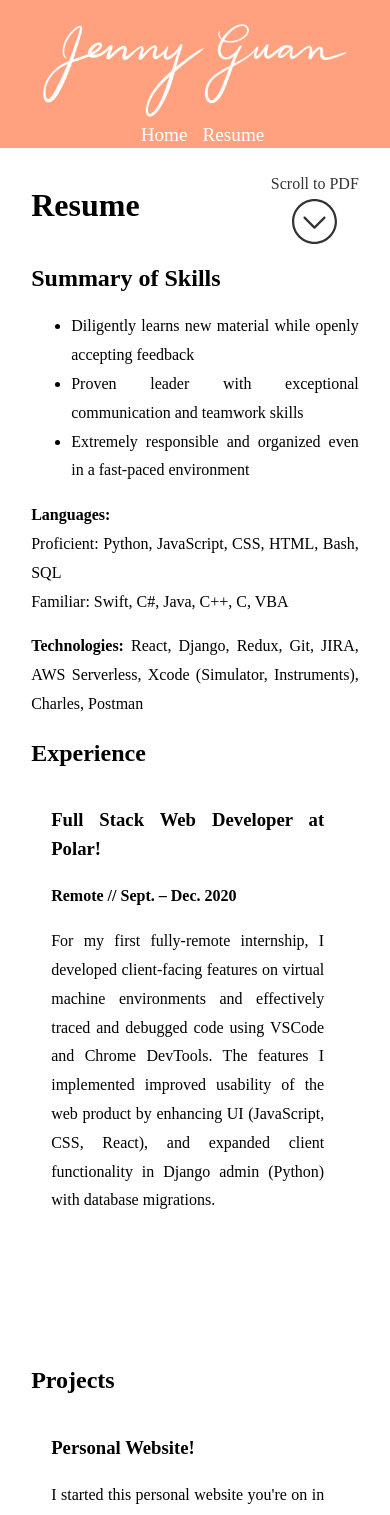
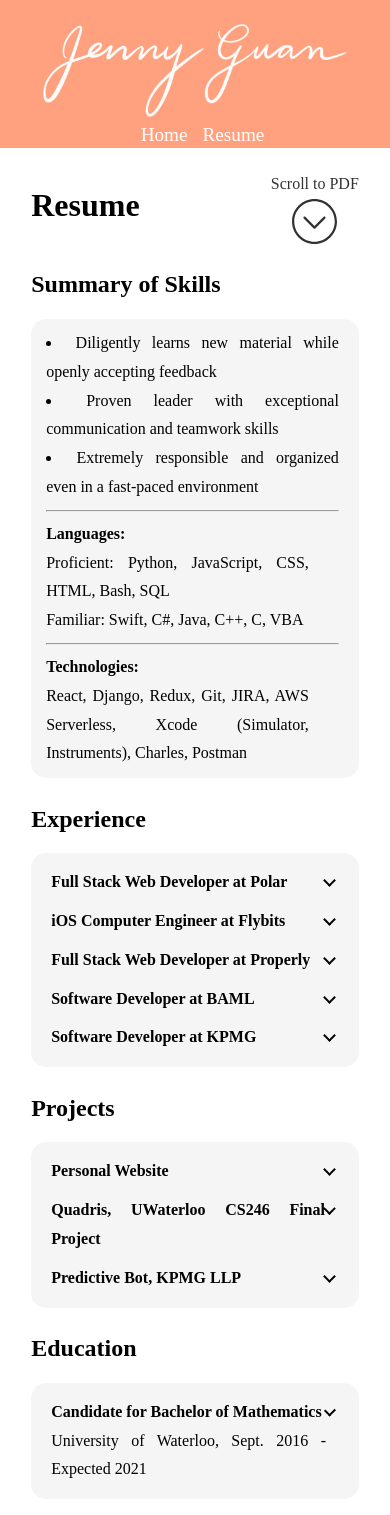
Before and after one commit to jennyguan/portfolio, a React (Create React App) app: page /resume in a window 390 px wide. Shown: the top 1515 px of the page. Built offline with nearby package versions, Linux system fonts and the light colour scheme.

Commit message:
Accordions on resume page

```diff
--- a/package.json
+++ b/package.json
@@ -8,6 +8,7 @@
     "@testing-library/user-event": "^7.2.1",
     "framer-motion": "^2.6.13",
     "react": "^16.13.1",
+    "react-accessible-accordion": "^3.3.3",
     "react-bootstrap": "^1.3.0",
     "react-dom": "^16.13.1",
     "react-router-dom": "^5.2.0",
--- a/src/Resume.css
+++ b/src/Resume.css
@@ -19,27 +19,94 @@
     justify-content: center;
 }
 
-.experience-container {
+.resume-section {
+    padding-top: 2%;
+}
+
+.accordion, .summary {
+    background-color: whitesmoke;
+    padding: 10px 20px 10px 15px;
+    border-radius: 15px;
+}
+
+.accordion :focus {
+    outline: none;
+}
+
+.accordion__button {
     display: flex;
     flex-direction: row;
-    overflow:auto;
-    white-space: nowrap;
-    scroll-snap-type: x mandatory;
+    justify-content: space-between;
+    padding: 5px;
 }
 
-.experience {
-    scroll-snap-align: center;
-    padding-left: 20px;
-    padding-right: 20px;
+.accordion__button:after {
+    content: '';
+    height: 7px;
+    width: 7px;
+    margin-top: 8px;
+    border-bottom: 2px solid currentColor;
+    border-right: 2px solid currentColor;
+    transform: rotate(45deg);
 }
 
-.experience h3 {
-    white-space: pre-wrap;
+.accordion__button[aria-expanded='true']::after {
+    transform: rotate(-135deg);
 }
 
-.experience p {
-    white-space: normal;
-    width: 70vw;
+.accordion__heading :hover {
+    color: var(--main-dark-color);
+}
+
+.accordion__panel {
+    padding: 10px;
+    animation: fadein 0.35s ease-in;
+}
+
+.accordion__panel strong {
+    font-size: 15.5px;
+}
+
+@keyframes fadein {
+    0% {
+        opacity: 0;
+    }
+
+    100% {
+        opacity: 1;
+    }
+}
+
+.accordion__heading{
+    font-weight: bold;
+}
+
+.education-header {
+    display: block;
+}
+
+.university-text {
+    font-weight: normal;
+}
+
+@media (max-width: 629px) {
+    .summary .resume-flex-row {
+        flex-flow: column wrap;
+    }
+}
+@media (max-width: 869px) {
+    .courses.resume-flex-row {
+        flex-flow: column wrap;
+    }
+}
+
+.resume-flex-row {
+    display: flex;
+    flex-direction: row;
+}
+
+.resume-col {
+    padding-right: 30px;
 }
 
 .resume-pdf-container {
--- a/src/Resume.js
+++ b/src/Resume.js
@@ -5,7 +5,13 @@ import scrollDownIcon from './images/scroll-down-icon.svg'
 import scrollUpIcon from './images/scroll-up-icon.svg'
 import downloadIcon from './images/download-icon.svg';
 import './Resume.css';
-import { Timeline, TimelineItem }  from 'vertical-timeline-component-for-react';
+import {
+    Accordion,
+    AccordionItem,
+    AccordionItemHeading,
+    AccordionItemButton,
+    AccordionItemPanel,
+} from 'react-accessible-accordion';
 
 function scrollToResume() {
     const resumeElement = document.getElementById("resumePDF")
@@ -40,38 +46,46 @@ function Resume(props) {
                     </div>
                 </div>
                 <div className="resume-text">
+                    <div className="resume-section">
                         <h2>Summary of Skills</h2>
-                    <ul>
+                        <div className="summary">
                             <li>Diligently learns new material while openly accepting feedback</li>
                             <li>Proven leader with exceptional communication and teamwork skills</li>
                             <li>Extremely responsible and organized even in a fast-paced environment</li>
-                    </ul>
-                    <p>
-                        <strong>Languages: </strong><br />
+                            <hr />
+                            <div className="resume-flex-row">
+                                <div className="resume-col">
+                                    <strong>Languages:</strong>
+                                </div>
+                                <div className="resume-col">
                                     Proficient: Python, JavaScript, CSS, HTML, Bash, SQL<br />
                                     Familiar: Swift, C#, Java, C++, C, VBA
-                    </p>
-
-                    <strong>Technologies: </strong>
+                                </div>
+                            </div>
+                            <hr />
+                            <div className="resume-flex-row">
+                                <div className="resume-col">
+                                    <strong>Technologies:</strong>
+                                </div>
+                                <div className="resume-col">
                                     React, Django, Redux, Git, JIRA, AWS Serverless, Xcode
                                     (Simulator, Instruments), Charles, Postman
-
+                                </div>
+                            </div>
+                        </div>
+                    </div>
+                    <div className="resume-section">
                         <h2>Experience</h2>
-                    {Experiences}
-
+                        {ExperiencesAccordion}
+                    </div>
+                    <div className="resume-section">
                         <h2>Projects</h2>
-                    {Projects}
-
+                        {ProjectsAccordion}
+                    </div>
+                    <div className="resume-section">
                         <h2>Education</h2>
-                    <p><strong>Candidate for Bachelor of Mathematics</strong><br/>
-                        University of Waterloo, Sept. 2016 - Expected 2021</p>
-                    <ul>
-                        <li>Major: (Honours, Co-op) Computational Mathematics<br />
-                            Minors: Computing, Combinatorics & Optimization</li>
-                        <li>Relevant Courses: Object-Oriented Software Dev. (C++, Bash), Algorithm
-                            Design & Data Abstraction (C), Functional Programming (Racket), Data
-                            Types & Structures, Management Info. Systems, Logic & Computation</li>
-                    </ul>
+                        {EducationAccordion}
+                    </div>
                 </div>
             </div>
 
@@ -99,10 +113,15 @@ function Resume(props) {
     )
 }
 
-const Experiences = (
-    <div className="experience-container">
-        <div className="experience">
-            <h3>Full Stack Web Developer at Polar!</h3>
+const ExperiencesAccordion = (
+    <Accordion allowMultipleExpanded allowZeroExpanded>
+        <AccordionItem>
+            <AccordionItemHeading>
+                <AccordionItemButton>
+                    Full Stack Web Developer at Polar
+                </AccordionItemButton>
+            </AccordionItemHeading>
+            <AccordionItemPanel>
                 <strong>Remote // Sept. – Dec. 2020</strong>
                 <p>
                     For my first fully-remote internship, I developed client-facing features
@@ -111,10 +130,15 @@ const Experiences = (
                     usability of the web product by enhancing UI (JavaScript, CSS, React),
                     and expanded client functionality in Django admin (Python) with database migrations.
                 </p>
-        </div>
-
-        <div className="experience">
-            <h3>iOS Computer Engineer at Flybits!</h3>
+            </AccordionItemPanel>
+        </AccordionItem>
+        <AccordionItem>
+            <AccordionItemHeading>
+                <AccordionItemButton>
+                    iOS Computer Engineer at Flybits
+                </AccordionItemButton>
+            </AccordionItemHeading>
+            <AccordionItemPanel>
                 <strong>Toronto, ON // Jan. – Mar. 2020</strong>
                 <p>
                     As a new iOS developer, I completed Stanford's iOS App Development (CS193P) course
@@ -124,10 +148,15 @@ const Experiences = (
                     and Charles to ensure quality. All tasks were documented appropriately in JIRA, and
                     I engaged in agile scrum meetings such as daily stand-up, sprint planning, and retrospective.
                 </p>
-        </div>
-
-        <div className="experience">
-            <h3>Full Stack Web Developer at Properly!</h3>
+            </AccordionItemPanel>
+        </AccordionItem>
+        <AccordionItem>
+            <AccordionItemHeading>
+                <AccordionItemButton>
+                    Full Stack Web Developer at Properly
+                </AccordionItemButton>
+            </AccordionItemHeading>
+            <AccordionItemPanel>
                 <strong>Toronto, ON // May – Aug. 2019</strong>
                 <p>
                     I worked at Properly when they were a team of about 15 located in the start-up
@@ -137,46 +166,85 @@ const Experiences = (
                     and APIs with AWS Serverless architecture (Lambda, S3, DynamoDB, CloudFormation)
                     to fetch and pull data powering the listing site and operations web portal.
                 </p>
-        </div>
-
-        <section className="experience">
-            <h3>Software Developer at Bank of America Merrill Lynch!</h3>
+            </AccordionItemPanel>
+        </AccordionItem>
+        <AccordionItem>
+            <AccordionItemHeading>
+                <AccordionItemButton>
+                    Software Developer at BAML
+                </AccordionItemButton>
+            </AccordionItemHeading>
+            <AccordionItemPanel>
                 <strong>Toronto, ON // Sept. – Dec. 2018</strong>
                 <p>
-                At BAML, I worked alone on reimplementing a report generator feature on
+                    At Bank of America Merrill Lynch, I worked alone on reimplementing a report generator feature on
                     the front-office trading system to fix a database security issue. I designed
                     the UI in C# with WinForms. The client activity data was fetched from SQL
                     queries and procedures that would be returned through Java endpoints that
                     I created and tested with Postman.
                 </p>
-        </section>
-
-        <div className="experience">
-            <h3>Software Developer at KPMG!</h3>
+            </AccordionItemPanel>
+        </AccordionItem>
+        <AccordionItem>
+            <AccordionItemHeading>
+                <AccordionItemButton>
+                    Software Developer at KPMG
+                </AccordionItemButton>
+            </AccordionItemHeading>
+            <AccordionItemPanel>
                 <strong>Toronto, ON // Jan. – Apr. 2018</strong>
-            <p>For my first internship, I joined the Tax Transformation & Technology
+                <p>
+                    For my first internship, I joined the Tax Transformation & Technology
                     Team where I worked in a unique start-up culture that was hosted within
                     a well-established firm. I worked in an agile environment to streamline tax
                     compliance processes by developing VBA scripts to push and pull data between
                     Excel, tax software (TaxPrep), and forms (Adobe Acrobat).
                 </p>
-        </div>
-    </div>
+            </AccordionItemPanel>
+        </AccordionItem>
+    </Accordion>
 )
 
-const Projects = (
-    <div className="experience-container">
-        <div className="experience">
-            <h3>Personal Website!</h3>
+const ProjectsAccordion = (
+    <Accordion allowMultipleExpanded allowZeroExpanded>
+        <AccordionItem>
+            <AccordionItemHeading>
+                <AccordionItemButton>
+                    Personal Website
+                </AccordionItemButton>
+            </AccordionItemHeading>
+            <AccordionItemPanel>
                 <p>
                     I started this personal website you're on in September 2020 and it is ever-changing.
                     This is a React app coded in JavaScript and HTML. It is designed by yours truly
                     and styled with CSS and the Flexbox layout model.
                 </p>
-        </div>
-
-        <div className="experience">
-            <h3>Predictive Bot, KPMG LLP</h3>
+            </AccordionItemPanel>
+        </AccordionItem>
+        <AccordionItem>
+            <AccordionItemHeading>
+                <AccordionItemButton>
+                    Quadris, UWaterloo CS246 Final Project
+                </AccordionItemButton>
+            </AccordionItemHeading>
+            <AccordionItemPanel>
+                <strong>Waterloo, ON // July 2018</strong>
+                <p>
+                    In a team of 3 for a final project, we developed a Tetris-like tile-matching
+                    puzzle game. I was in charge of block creation and handling levels with
+                    varying obstacles and block-shape rarities. I also tested all commands and
+                    aspects of the code including block movements, queued blocked, levels, the
+                    point system, and game reset.
+                </p>
+            </AccordionItemPanel>
+        </AccordionItem>
+        <AccordionItem>
+            <AccordionItemHeading>
+                <AccordionItemButton>
+                    Predictive Bot, KPMG LLP
+                </AccordionItemButton>
+            </AccordionItemHeading>
+            <AccordionItemPanel>
                 <strong>Toronto, ON // Jan. – Apr. 2018</strong>
                 <p>
                     As part of a project with my work team that became the Sky AI Team off-hours,
@@ -185,20 +253,46 @@ const Projects = (
                     goals. For this project, I experimented with Python's Beautiful Soup package
                     to web scrape historical game data into the database.
                 </p>
-        </div>
+            </AccordionItemPanel>
+        </AccordionItem>
+    </Accordion>
+)
 
-        <div className="experience">
-            <h3>Quadris, UWaterloo CS246 Final Project</h3>
-            <strong>Waterloo, ON // July 2018</strong>
-            <p>
-                In a team of 3 for a final project, we developed a Tetris-like tile-matching
-                puzzle game. I was in charge of block creation and handling levels with
-                varying obstacles and block-shape rarities. I also tested all commands and
-                aspects of the code including block movements, queued blocked, levels, the
-                point system, and game reset.
-            </p>
+const EducationAccordion = (
+    <Accordion allowMultipleExpanded allowZeroExpanded>
+        <AccordionItem>
+            <AccordionItemHeading>
+                <AccordionItemButton>
+                    <div className="education-header">
+                        Candidate for Bachelor of Mathematics<br />
+                        <div className="university-text">
+                            University of Waterloo, Sept. 2016 - Expected 2021
                         </div>
                     </div>
+                </AccordionItemButton>
+            </AccordionItemHeading>
+            <AccordionItemPanel>
+                <strong>Major:</strong> (Honours, Co-op) Computational Mathematics<br />
+                <strong>Minors:</strong> Computing, Combinatorics & Optimization
+                <hr />
+                <div className="courses resume-flex-row">
+                    <div className="resume-col">
+                        Relevant Courses:
+                    </div>
+                    <div className="resume-col">
+                        Object-Oriented Software Dev. (C++, Bash), <br />
+                        Algorithm Design & Data Abstraction (C), <br />
+                        Functional Programming (Racket),
+                    </div>
+                    <div className="resume-col">
+                        Data Types & Structures, <br />
+                        Management Info. Systems, <br />
+                        Logic & Computation
+                    </div>
+                </div>
+            </AccordionItemPanel>
+        </AccordionItem>
+    </Accordion>
 )
 
 export default Resume;
```
Also changed, not shown: 1 other file (tests, documents, lock files or other folders). Lines whose indentation alone changed are shown as unchanged.
